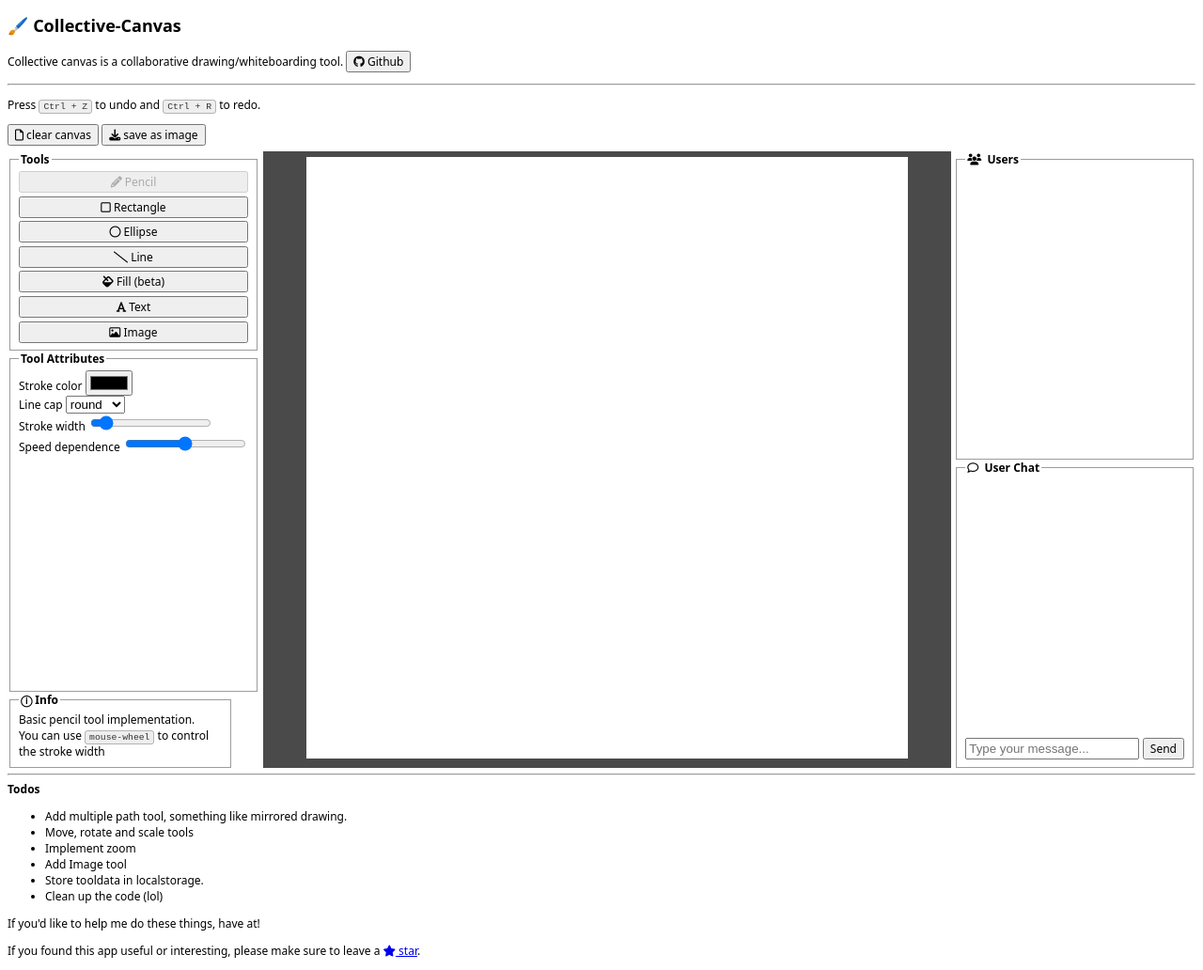
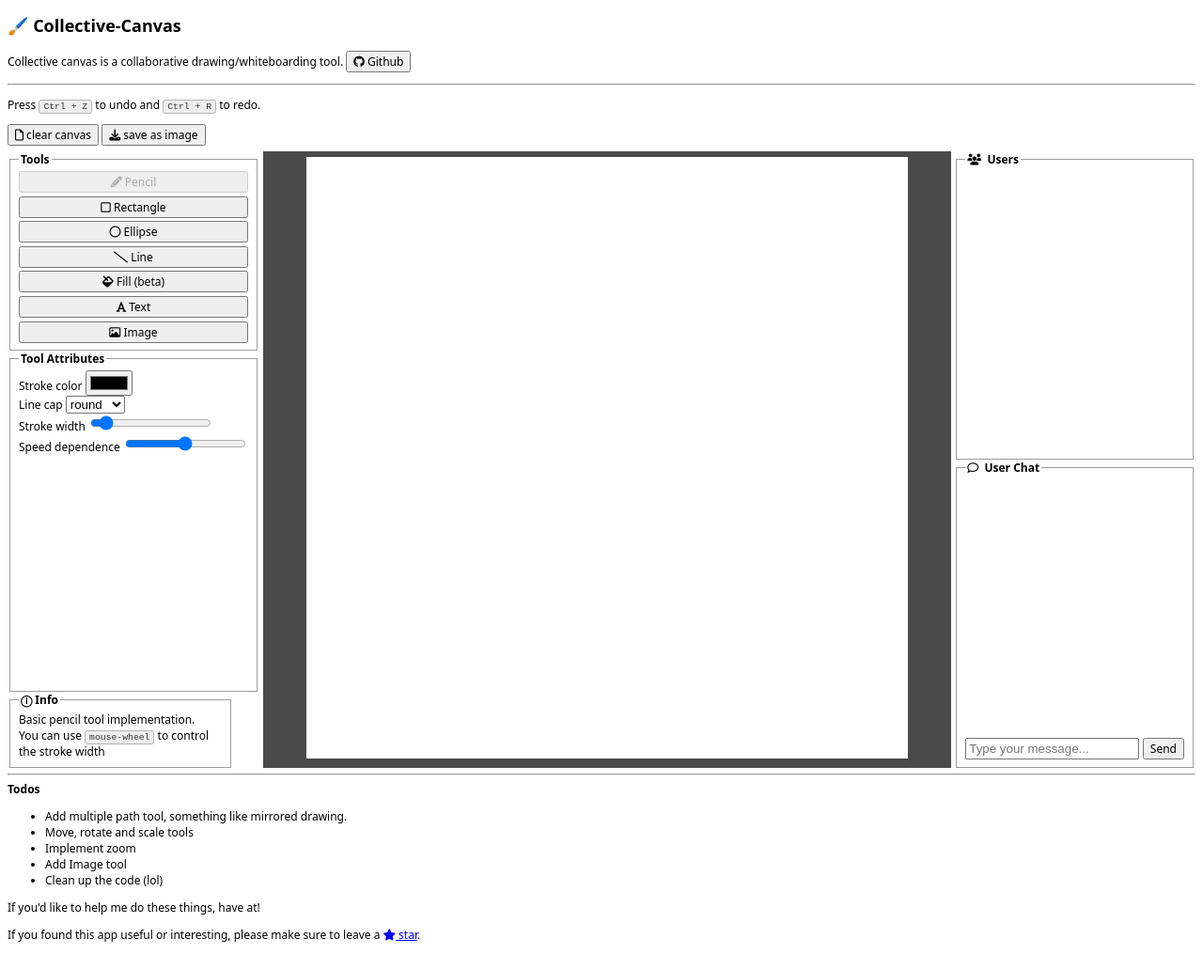
Before and after one commit to jatinkumar-me/collective-canvas, a website built with Vite: page index.html in a window 1280 px wide. Shown: the whole page at 94% size. Built offline with nearby package versions, Linux system fonts and the light colour scheme; no server answers.

Commit message:
remove done todo

```diff
--- a/index.html
+++ b/index.html
@@ -143,7 +143,6 @@
       <li>Move, rotate and scale tools</li>
       <li>Implement zoom</li>
       <li>Add Image tool</li>
-      <li>Store tooldata in localstorage.</li>
       <li>Clean up the code (lol)</li>
     </ul>
     If you'd like to help me do these things, have at!
```
